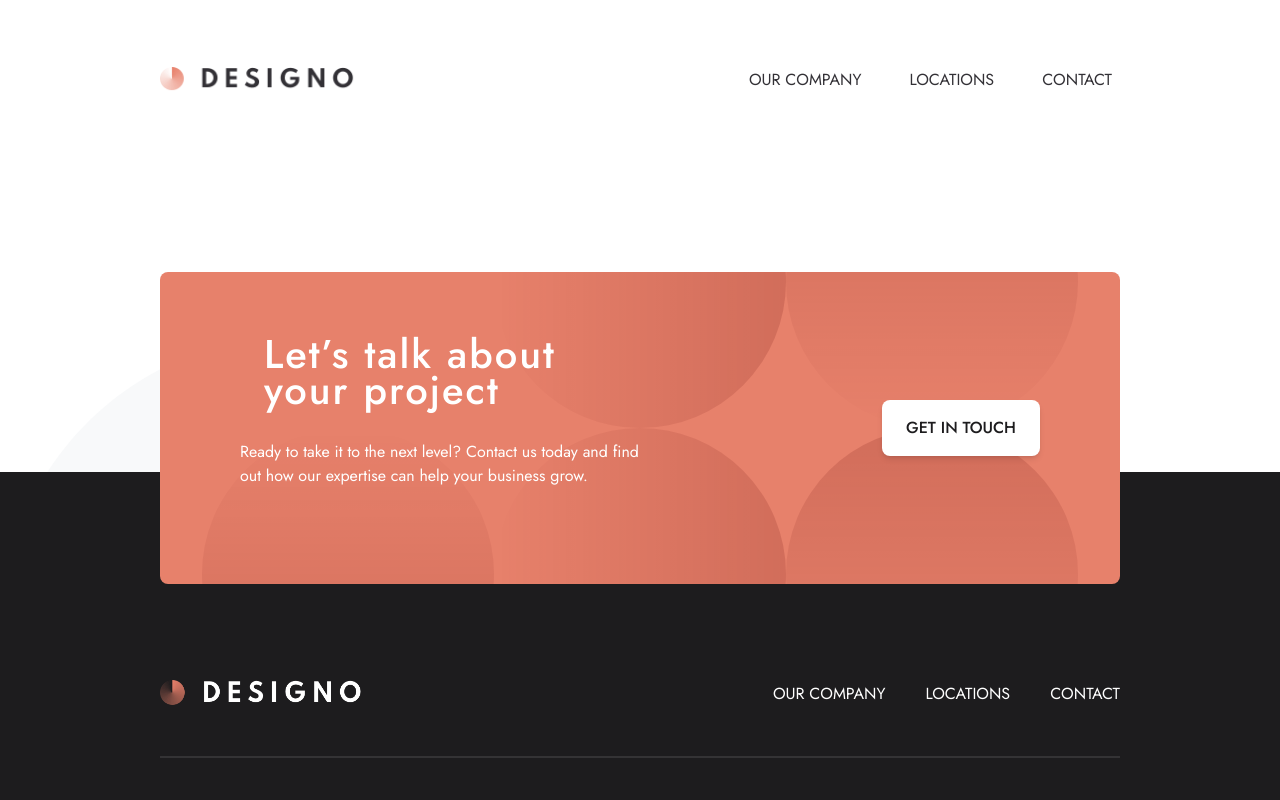
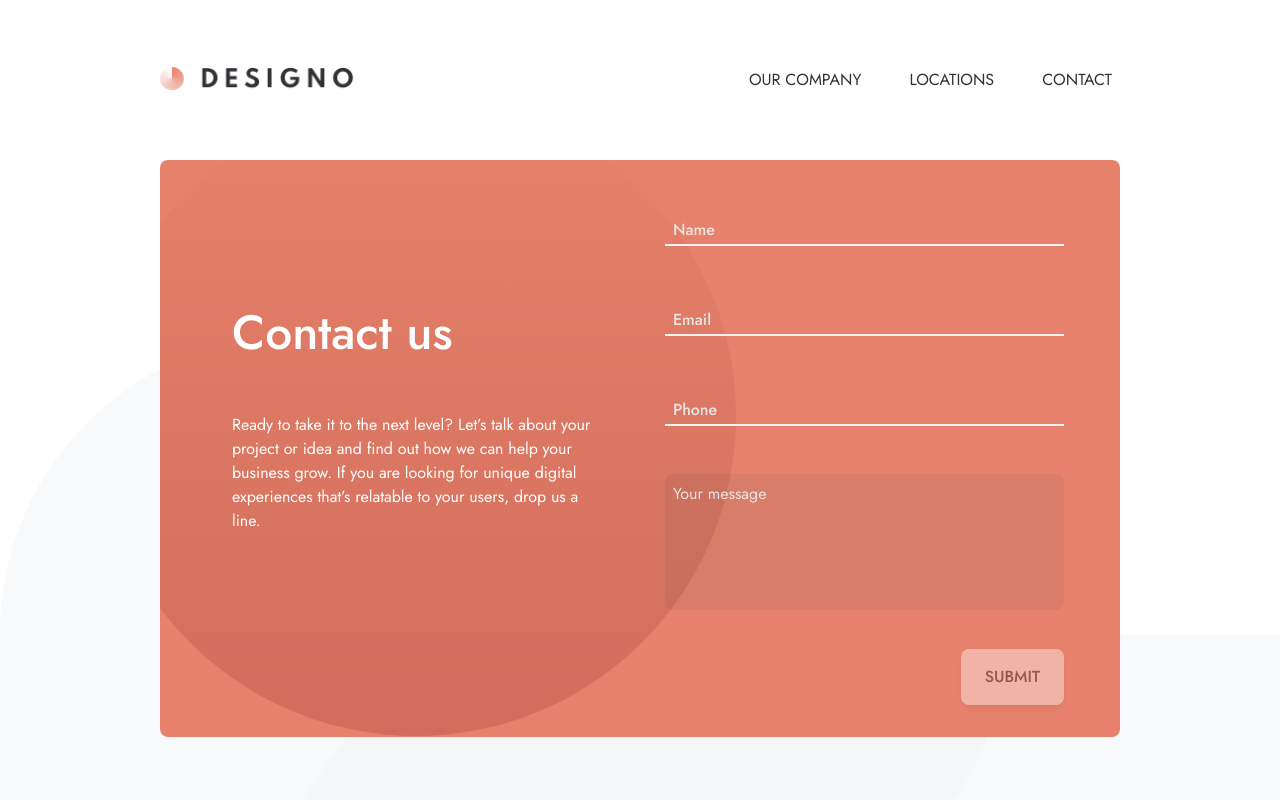
Before and after one commit to yuRicky09/designo-website, a Vue app: page /contact in a window 1280 px wide. Shown: the top 800 px of the page. Built offline with nearby package versions, Linux system fonts and the light colour scheme.

Commit message:
finish contact-page and add form validation

```diff
--- a/package.json
+++ b/package.json
@@ -7,8 +7,10 @@
     "preview": "vite preview"
   },
   "dependencies": {
+    "vee-validate": "^4.5.8",
     "vue": "^3.2.25",
-    "vue-router": "^4.0.12"
+    "vue-router": "^4.0.12",
+    "yup": "^0.32.11"
   },
   "devDependencies": {
     "@vitejs/plugin-vue": "^2.0.0",
--- a/src/App.vue
+++ b/src/App.vue
@@ -7,7 +7,7 @@
     <main>
       <router-view></router-view>
     </main>
-    <BaseBannerFooter v-if="route.name !== 'Contack'" />
+    <BaseBannerFooter v-if="route.name !== 'Contact'" />
   </div>
   <div class="bg-primaryBlack">
     <TheFooter />
--- /dev/null
+++ b/src/components/ContactForm.vue
@@ -0,0 +1,40 @@
+<template>
+  <form @submit="onSubmit">
+    <BaseInput name="name" label="Name" />
+    <BaseInput name="email" type="email" label="Email" />
+    <BaseInput name="phone" type="tel" label="Phone" />
+    <BaseTextarea name="message" label="Message" />
+    <div class="my-2 md:text-right">
+      <button class="btn" :disabled="!meta.valid">Submit</button>
+    </div>
+  </form>
+</template>
+
+<script setup>
+import BaseInput from "@/components/UI/BaseInput.vue";
+import BaseTextarea from "@/components/UI/BaseTextarea.vue";
+import { useForm } from "vee-validate";
+import { string as yupString, object as yupObject } from "yup";
+
+const phoneRegExp =
+  /^((\\+[1-9]{1,4}[ \\-]*)|(\\([0-9]{2,3}\\)[ \\-]*)|([0-9]{2,4})[ \\-]*)*?[0-9]{3,4}?[ \\-]*[0-9]{3,4}?$/;
+
+const schema = yupObject().shape({
+  name: yupString().required().label("Name"),
+  email: yupString().required().email().label("Email"),
+  phone: yupString()
+    .required()
+    .matches(phoneRegExp, { message: "Phone number is not valid" })
+    .label("Phone"),
+  message: yupString().required().label("Message"),
+});
+
+const { handleSubmit, meta } = useForm({
+  validationSchema: schema,
+});
+
+const onSubmit = handleSubmit((value, { resetForm }) => {
+  alert(`${value.name}, Thank you for getting in touch!`);
+  resetForm();
+});
+</script>
--- a/src/components/TheNavigation.vue
+++ b/src/components/TheNavigation.vue
@@ -19,17 +19,18 @@
           >
         </li>
         <li><router-link to="#" class="nav-link">Locations</router-link></li>
-        <li><router-link to="#" class="nav-link">Contact</router-link></li>
+        <li>
+          <router-link :to="{ name: 'Contact' }" class="nav-link"
+            >Contact</router-link
+          >
+        </li>
       </ul>
     </div>
 
     <!-- mobile-nav -->
     <div class="md:hidden">
-      <HamburgerIcon
-        v-show="!mobileNavIsShow"
-        @click="mobileNavIsShow = true"
-      />
-      <CloseIcon v-show="mobileNavIsShow" @click="mobileNavIsShow = false" />
+      <HamburgerIcon v-show="!mobileNavIsShow" @click="showMobileNav" />
+      <CloseIcon v-show="mobileNavIsShow" @click="closeMobileNav" />
     </div>
     <transition name="mobile-nav">
       <div
@@ -37,11 +38,17 @@
         class="absolute z-40 top-full left-0 w-full origin-top-right md:hidden"
       >
         <ul class="text-white px-6 py-12 bg-primaryBlack text-2xl">
-          <li class="mb-4">
+          <li class="mb-4" @click="closeMobileNav">
             <router-link :to="{ name: 'About' }">Our Company</router-link>
           </li>
-          <li class="mb-4"><router-link to="#">Locations</router-link></li>
-          <li><router-link to="#">Contact</router-link></li>
+          <li class="mb-4" @click="closeMobileNav">
+            <router-link to="#">Locations</router-link>
+          </li>
+          <li>
+            <router-link :to="{ name: 'Contact' }" @click="closeMobileNav"
+              >Contact</router-link
+            >
+          </li>
         </ul>
       </div>
     </transition>
@@ -62,6 +69,13 @@ import HamburgerIcon from "@/assets/shared/mobile/icon-hamburger.svg";
 import { ref } from "vue";
 
 const mobileNavIsShow = ref(false);
+function showMobileNav() {
+  mobileNavIsShow.value = true;
+}
+
+function closeMobileNav() {
+  mobileNavIsShow.value = false;
+}
 </script>
 
 <style lang="postcss" scoped>
--- /dev/null
+++ b/src/components/UI/BaseInput.vue
@@ -0,0 +1,59 @@
+<template>
+  <div class="relative my-5">
+    <input v-model="inputValue" :type="type" class="peer" />
+    <label
+      class="absolute bottom-8 left-2 text-stone-200 font-medium transition-all duration-300 peer-focus:-translate-y-8 peer-focus:text-xs pointer-events-none"
+      :class="{
+        '-translate-y-8 text-xs': !!inputValue,
+        'text-green-600': meta.valid && meta.dirty,
+        'text-red-500': !!errorMessage,
+      }"
+      >{{ label }}</label
+    >
+    <div
+      class="h-[2px] bg-lightGray transition-colors duration-500 mb-1"
+      :class="{
+        'bg-green-600': meta.valid && meta.dirty,
+        'bg-red-500': !!errorMessage,
+      }"
+    ></div>
+    <span
+      class="flex gap-2 h-[1.5rem] w-full text-red-500 font-bold text-left"
+      :class="{ invisible: !errorMessage, visible: errorMessage }"
+      ><ErrorIcon />
+      {{ errorMessage }}
+    </span>
+  </div>
+</template>
+
+<script setup>
+import { useField } from "vee-validate";
+import ErrorIcon from "@/assets/contact/desktop/icon-error.svg";
+
+const props = defineProps({
+  type: {
+    type: String,
+    default: "text",
+  },
+  name: {
+    type: String,
+    required: true,
+  },
+  label: {
+    type: String,
+    required: true,
+  },
+  value: {
+    type: String,
+    default: "",
+  },
+});
+
+const {
+  value: inputValue,
+  errorMessage,
+  meta,
+} = useField(props.name, undefined, {
+  initialValue: props.value,
+});
+</script>
--- /dev/null
+++ b/src/components/UI/BaseTextarea.vue
@@ -0,0 +1,33 @@
+<template>
+  <div>
+    <textarea
+      id="message"
+      v-model="inputValue"
+      rows="5"
+      placeholder="Your message"
+      class="bg-stone-600/10 placeholder:text-stone-200 rounded-lg resize-none"
+    ></textarea>
+    <span
+      class="flex gap-2 h-[1.5rem] w-full text-red-500 font-bold text-left"
+      :class="{ invisible: !errorMessage, visible: errorMessage }"
+      ><ErrorIcon />
+      {{ errorMessage }}
+    </span>
+  </div>
+</template>
+
+<script setup>
+import { useField } from "vee-validate";
+import ErrorIcon from "@/assets/contact/desktop/icon-error.svg";
+
+const props = defineProps({
+  name: {
+    type: String,
+    required: true,
+  },
+});
+
+const { value: inputValue, errorMessage } = useField(props.name, undefined, {
+  initialValue: "",
+});
+</script>
--- a/src/index.css
+++ b/src/index.css
@@ -19,6 +19,15 @@
   h3 {
     @apply text-xl tracking-[5px] leading-[1.3];
   }
+
+  input,
+  textarea {
+    @apply bg-transparent w-full outline-none p-2;
+  }
+
+  button:disabled {
+    @apply cursor-not-allowed opacity-40 hover:bg-white hover:text-black;
+  }
 }
 
 @layer components {
--- a/src/router/index.js
+++ b/src/router/index.js
@@ -42,6 +42,14 @@ const routes = [
     },
     component: () => import("@/views/About.vue"),
   },
+  {
+    name: "Contact",
+    path: "/contact",
+    meta: {
+      title: "Contact | Designo",
+    },
+    component: () => import("@/views/Contact.vue"),
+  },
 ];
 
 const router = createRouter({
--- /dev/null
+++ b/src/views/Contact.vue
@@ -0,0 +1,28 @@
+<template>
+  <div>
+    <div
+      class="bg-primaryPeach z-0 relative py-20 -mx-6 px-6 flex flex-col before:absolute before:bg-hero-contact-mobile before:top-0 before:left-0 before:bg-no-repeat before:w-full before:h-full before:bg-[top_0_left_-6.5rem] before:-z-10 text-white text-center gap-12 md:mx-0 md:px-14 md:before:bg-hero-contact-desktop md:before:bg-[top_-8rem_left_-8rem] md:rounded-lg xl:flex-row xl:items-center xl:py-6 xl:before:bg-[top_-4rem_left_-4rem]"
+    >
+      <div
+        class="flex flex-col items-center gap-6 xl:w-1/2 xl:text-left xl:items-start xl:gap-14 xl:p-4"
+      >
+        <h1>Contact us</h1>
+        <p class="xl:mb-14">
+          Ready to take it to the next level? Let’s talk about your project or
+          idea and find out how we can help your business grow. If you are
+          looking for unique digital experiences that’s relatable to your users,
+          drop us a line.
+        </p>
+      </div>
+
+      <ContactForm class="xl:w-1/2" />
+    </div>
+
+    <LocationLinkList />
+  </div>
+</template>
+
+<script setup>
+import ContactForm from "@/components/ContactForm.vue";
+import LocationLinkList from "@/components/LocationLinkList.vue";
+</script>
--- a/tailwind.config.js
+++ b/tailwind.config.js
@@ -44,6 +44,11 @@ module.exports = {
           "url('@/assets/about/mobile/bg-pattern-hero-about-mobile.svg')",
         "pattern-hero-about-desktop":
           "url('@/assets/about/desktop/bg-pattern-hero-about-desktop.svg')",
+
+        "hero-contact-mobile":
+          "url('@/assets/contact/mobile/bg-pattern-hero-contact-mobile.svg')",
+        "hero-contact-desktop":
+          "url('@/assets/contact/desktop/bg-pattern-hero-desktop.svg')",
       },
       keyframes: {
         popUp: {
```
Also changed, not shown: 1 other file (tests, documents, lock files or other folders).
